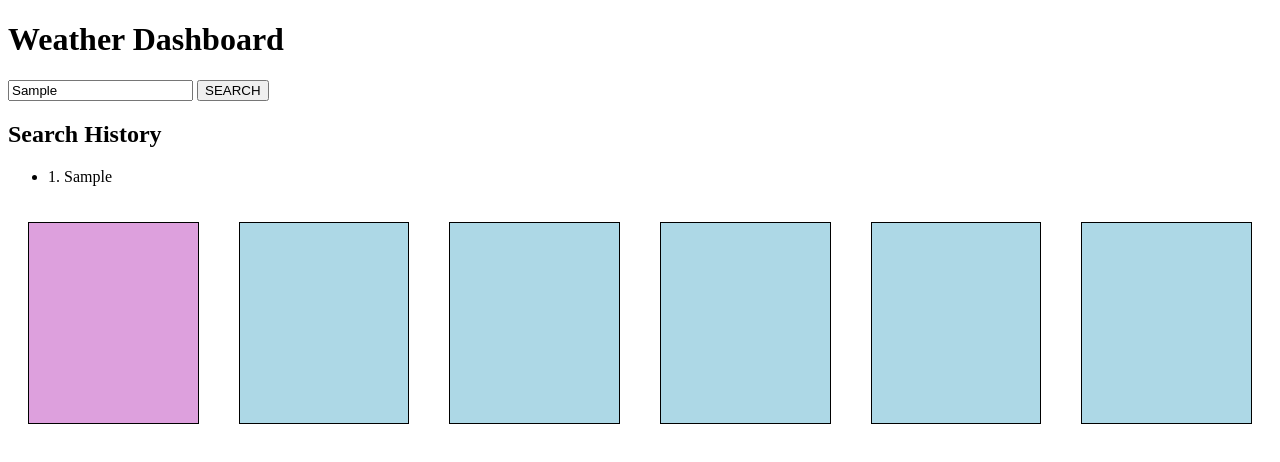
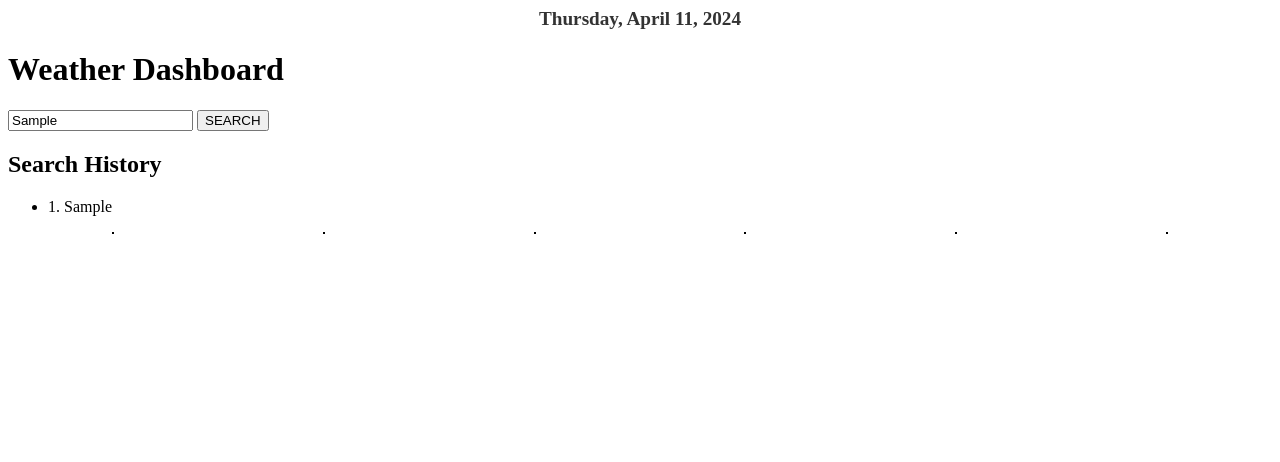
Before and after one commit to rahulgaur116/Weather-app, a plain HTML site: page index.html in a window 1280 px wide. Both pictures are taken after typing "Sample" into the empty fields and a click on the button "SEARCH". Drawn offline with nearby package versions, Linux system fonts and the light colour scheme; no server answers.

Commit message:
added humidity forecast, wetaher icons and current date element

```diff
--- a/index.html
+++ b/index.html
@@ -7,6 +7,7 @@
     <link rel="stylesheet" href="./style.css">
 </head>
 <body>
+    <div id="current-date"></div>
     <h1>Weather Dashboard</h1>
     <input id="location" type="text">
     <button id="search">SEARCH</button>
@@ -17,7 +18,7 @@
     </div>
 
     <div class="forecast">
-        <main id="current-day"></main>
+        <div id="current-day"></div>
         <div id="day-one"></div>
         <div id="day-two"></div>
         <div id="day-three"></div>
--- a/script.js
+++ b/script.js
@@ -10,26 +10,35 @@ var fifthday = $("#day-five");
 var forecastDays = [firstday, secondday, thirdday, forthday, fifthday];
 var searchHistory = [];
 
-// Function to display search history
-function displaySearchHistory() {
-    var historyList = $("#search-history");
-    historyList.empty(); // Clear previous history
-
-    searchHistory.forEach((search, index) => {
-        historyList.append(`<li>${index + 1}. ${search}</li>`);
-    });
-}
-
 // Event listener for search button click
 searchbtn.on("click", function() {
     var location = locationinput.val();
 
+   // Function to display weather data with emojis
+function displayWeatherData(data) {
+    presentday.html(`<p>Temperature: ${data.main.temp}°F 🔥 - Wind Speed: ${data.wind.speed} MPH 🌬️ - Humidity: ${data.main.humidity}% 💧</p>`);
+
+    for (let i = 0; i < forecastDays.length; i++) {
+        forecastDays[i].html(`<p>Temperature: ${data.list[i*8+3].main.temp}°F 🔥 - Wind Speed: ${data.list[i*8+3].wind.speed} MPH 🌬️ - Humidity: ${data.list[i*8+3].main.humidity}% 💧</p>`);
+    }
+}
+// Function to display the current date
+function displayCurrentDate() {
+    const currentDate = new Date();
+    const options = { weekday: 'long', year: 'numeric', month: 'long', day: 'numeric' };
+    const formattedDate = currentDate.toLocaleDateString('en-US', options);
+
+    $('#current-date').text(formattedDate);
+}
+
+// Display the current date when the page loads
+displayCurrentDate();
 // Fetch current weather data
 fetch(`https://api.openweathermap.org/data/2.5/weather?q=${location}&appid=${myapikey}&units=imperial`)
 .then(response => response.json())
 .then(data => {
     console.log(data);
-        presentday.html(`<p>${data.name} - Temp:${data.main.temp}°F - ${data.wind.speed} MPH</p>`);
+    displayWeatherData(data);
 });
 
 // Fetch forecast weather data
@@ -38,7 +47,7 @@ searchbtn.on("click", function() {
 .then(data => {
     console.log(data);
     for (let i = 0; i < forecastDays.length; i++) {
-            forecastDays[i].html(`<p>${data.city.name} - Temp:${data.list[i*8+3].main.temp}°F - Wind:${data.list[i*8+3].wind.speed} MPH</p>`);
+        forecastDays[i].html(`<p>Temperature: ${data.list[i*8+3].main.temp}°F 🔥 - Wind Speed: ${data.list[i*8+3].wind.speed} MPH 🌬️ - Humidity: ${data.list[i*8+3].main.humidity}% 💧</p>`);
     }
 });
 
@@ -49,6 +58,7 @@ searchbtn.on("click", function() {
     searchHistory.unshift(location); // Add current search to the beginning of the history
     displaySearchHistory(); // Display updated search history
 });
+
 // Function to display search history
 function displaySearchHistory() {
     var historyList = $("#search-history ul");
--- a/style.css
+++ b/style.css
@@ -6,20 +6,17 @@
     }
 
     .forecast div {
-        width: 200px;
-        height: 200px;
         background-color: lightblue;
         text-align: center;
         line-height: 100px;
         border: 1px solid black;
-        margin: 20px;
+        font-size: 16px;
+        overflow: hidden; /* Hide content that exceeds the div */
     }
-    .forecast main {
-        width: 200px;
-        height: 200px;
-        background-color: plum;
+    #current-date {
+        font-size: 1.2em;
+        font-weight: bold;
+        color: #333;
+        margin-bottom: 20px;
         text-align: center;
-        line-height: 100px;
-        border: 1px solid black;
-        margin: 20px;
     }
```
Lines whose indentation alone changed are shown as unchanged.
